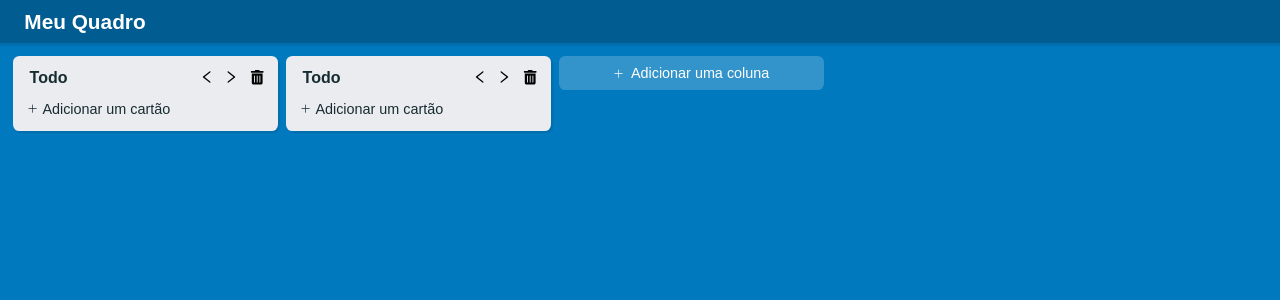
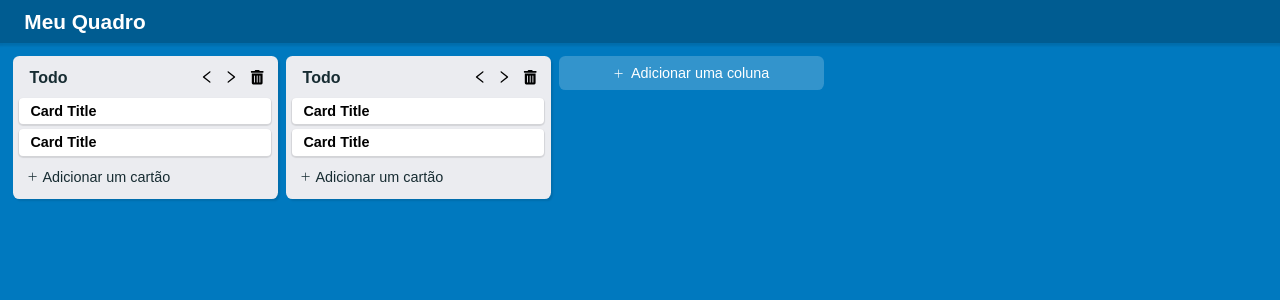
Before and after one commit to santanajoao/react-kanban-app, a React (Create React App) app: page / in a window 1280 px wide. Shown: the top 300 px of the page. Built offline with nearby package versions, Linux system fonts and the light colour scheme.

Commit message:
Kanban card implementado

```diff
--- a/src/components/AddColumnCard.jsx
+++ b/src/components/AddBoardColumn.jsx
@@ -1,13 +1,13 @@
 import React, { Component } from 'react';
-import '../styles/AddColumnCard.css';
+import '../styles/AddBoardColumn.css';
 import FormButton from './FormButton';
 
-export default class AddColumnCard extends Component {
+export default class AddBoardColumn extends Component {
   render() {
     return (
-      <div className="AddColumnCard">
+      <div className="AddBoardColumn">
         <FormButton
-          blockClassName="AddColumnCard"
+          blockClassName="AddBoardColumn"
           inputPlaceholder="Insira o título da coluna"
           openBtnText="Adicionar uma coluna"
           submitBtnText="Adicionar coluna"
--- /dev/null
+++ b/src/components/BoardCard.jsx
@@ -0,0 +1,24 @@
+import React, { Component } from 'react';
+import { FaTrashAlt } from 'react-icons/fa';
+import '../styles/BoardCard.css';
+
+export default class BoardCard extends Component {
+  render() {
+    return (
+      <div className="BoardCard">
+        <button
+          title="Remover cartão"
+          className="BoardCard__delete-btn"
+        >
+          <FaTrashAlt className="delete-btn-icon" />
+        </button>
+
+        <button
+          className="BoardCard__details-btn"
+        >
+          <h3 className="BoardCard__title">Card Title</h3>
+        </button>
+      </div>
+    );
+  }
+}
--- a/src/components/ColumnCard.jsx
+++ b/src/components/BoardColumn.jsx
@@ -3,50 +3,58 @@ import { AiOutlineLeft, AiOutlineRight } from 'react-icons/ai';
 import { FaTrashAlt } from 'react-icons/fa';
 import EditableTitle from './EditableTitle';
 import FormButton from './FormButton';
-import '../styles/ColumnCard.css';
+import '../styles/BoardColumn.css';
+import BoardCard from './BoardCard';
 
-export default class ColumnCard extends Component {
+export default class BoardColumn extends Component {
   render() {
     return (
-      <div className="ColumnCard">
-        <header className="ColumnCard__header">
+      <div className="BoardColumn">
+        <header className="BoardColumn__header">
           <EditableTitle
             initialText="Todo"
-            blockClassName="ColumnCard"
+            blockClassName="BoardColumn"
           />
 
-          <div className="ColumnCard__btns-wrapper">
-            <div className="ColumnCard__movement-btns-wrapper">
+          <div className="BoardColumn__btns-wrapper">
+            <div className="BoardColumn__movement-btns-wrapper">
               <button
                 type="button"
                 title="Mover para a esquerda"
-                className="ColumnCard__movement-btn"
+                className="BoardColumn__movement-btn"
               >
-                <AiOutlineLeft className="ColumnCard__movement-icon" />
+                <AiOutlineLeft className="BoardColumn__movement-icon" />
               </button>
               <button
                 type="button"
                 title="Mover para a direita"
-                className="ColumnCard__movement-btn"
+                className="BoardColumn__movement-btn"
               >
-                <AiOutlineRight className="ColumnCard__movement-icon" />
+                <AiOutlineRight className="BoardColumn__movement-icon" />
               </button>
             </div>
             <button
               type="button"
               title="Apagar coluna"
-              className="ColumnCard__delete-btn"
+              className="BoardColumn__delete-btn"
             >
-              <FaTrashAlt className="ColumnCard__delete-icon" />
+              <FaTrashAlt className="BoardColumn__delete-icon" />
             </button>
           </div>
         </header>
 
-        <ol></ol>
+        <ol className="BoardColumn__cards-list">
+          <li>
+            <BoardCard />
+          </li>
+          <li>
+            <BoardCard />
+          </li>
+        </ol>
 
-        <footer className="ColumnCard__footer">
+        <footer className="BoardColumn__footer">
           <FormButton
-            blockClassName="ColumnCard"
+            blockClassName="BoardColumn"
             inputPlaceholder="Insira o título do cartão"
             openBtnText="Adicionar um cartão"
             submitBtnText="Adicionar cartão"
--- a/src/components/ColumnsList.jsx
+++ b/src/components/ColumnsList.jsx
@@ -1,7 +1,7 @@
 import React, { Component } from 'react';
-import ColumnCard from './ColumnCard';
+import BoardColumn from './BoardColumn';
 import '../styles/ColumnsList.css';
-import AddColumnCard from './AddColumnCard';
+import AddBoardColumn from './AddBoardColumn';
 
 export default class ColumnsList extends Component {
   state = {
@@ -12,13 +12,13 @@ export default class ColumnsList extends Component {
     return (
       <ol className="ColumnsList">
         <li>
-          <ColumnCard />
+          <BoardColumn />
         </li>
         <li>
-          <ColumnCard />
+          <BoardColumn />
         </li>
         <li>
-          <AddColumnCard />
+          <AddBoardColumn />
         </li>
       </ol>
     );
--- a/src/components/FormButton.jsx
+++ b/src/components/FormButton.jsx
@@ -37,6 +37,7 @@ export default class FormButton extends Component {
               </button>
               <button
                 type="button"
+                title="Fechar"
                 onClick={ this.handleAddingStatus }
                 className={ `${blockClassName}__close-form-btn` }
               >
--- a/src/styles/AddColumnCard.css
+++ b/src/styles/AddBoardColumn.css
@@ -1,10 +1,10 @@
-.AddColumnCard {
+.AddBoardColumn {
   width: 100%;
   display: flex;
   flex-direction: column;
 }
 
-.AddColumnCard__plus-btn {
+.AddBoardColumn__plus-btn {
   background-color: rgb(255, 255, 255, 0.2);
   border-radius: 0.4rem;
   border: none;
@@ -17,19 +17,19 @@
   color: #fff;
 }
 
-.AddColumnCard__plus-btn-text {
+.AddBoardColumn__plus-btn-text {
   font-size: 0.9rem;
 }
 
-.AddColumnCard__plus-btn:hover {
+.AddBoardColumn__plus-btn:hover {
   background-color: rgb(255, 255, 255, 0.3);
 }
 
-.AddColumnCard__add-icon {
+.AddBoardColumn__add-icon {
   font-size: 0.7rem;
 }
 
-.AddColumnCard__form {
+.AddBoardColumn__form {
   background-color: #EBECF0;
   border-radius: 0.4em;
   padding: 0.4em;
@@ -38,7 +38,7 @@
   gap: 0.2rem;
 }
 
-.AddColumnCard__form-input {
+.AddBoardColumn__form-input {
   width: 100%;
   font-size: 0.9rem;
   padding: 0.4em;
@@ -46,13 +46,13 @@
   border: 2px solid skyblue;
 }
 
-.AddColumnCard__btns-wrapper {
+.AddBoardColumn__btns-wrapper {
   display: flex;
   align-items: center;
   gap: 0.3rem;
 }
 
-.AddColumnCard__submit-btn {
+.AddBoardColumn__submit-btn {
   background-color: #0079BF;
   color: white;
   font-weight: 600;
@@ -63,11 +63,11 @@
   border: none;
 }
 
-.AddColumnCard__submit-btn:hover {
+.AddBoardColumn__submit-btn:hover {
   background-color: rgb(0, 130, 200);
 }
 
-.AddColumnCard__close-form-btn {
+.AddBoardColumn__close-form-btn {
   display: flex;
   align-items: center;
   justify-content: center;
--- /dev/null
+++ b/src/styles/BoardCard.css
@@ -0,0 +1,56 @@
+.BoardCard {
+  --delete-btn-dimensions: 1.4rem;
+  width: 100%;
+  position: relative;
+  display: flex;
+  align-items: center;
+}
+
+.BoardCard:hover .BoardCard__details-btn {
+  background-color: rgb(245, 245, 245);
+}
+
+.BoardCard:hover > .BoardCard__delete-btn {
+  display: flex;
+}
+
+.BoardCard__delete-btn {
+  display: none;
+  position: absolute;
+  right: 0;
+  cursor: pointer;
+  margin: 0 0.7rem;
+  background-color: transparent;
+  border: none;
+  height: var(--delete-btn-dimensions);
+  width: var(--delete-btn-dimensions);
+  align-items: center;
+  justify-content: center;
+  border-radius: 0.3em;
+}
+
+.BoardCard__delete-btn:hover {
+  color: rgb(210, 0, 0);
+  background-color: rgb(0, 0, 0, 0.1);
+}
+
+.delete-btn-icon {
+  font-size: 0.8rem;
+}
+
+.BoardCard__details-btn {
+  cursor: pointer;
+  width: 100%;
+  background-color: white;
+  border: none;
+  border-radius: 0.3em;
+  padding: 0.3em 0.7rem;
+  padding-right: calc(0.7rem + var(--delete-btn-dimensions));
+  box-shadow: 0 1px 1px 1px rgb(0, 0, 0, 0.1);
+  text-align: left;
+}
+
+.BoardCard__title {
+  font-size: 0.9rem;
+  line-height: 1.3em;
+}
--- a/src/styles/ColumnCard.css
+++ b/src/styles/BoardColumn.css
@@ -1,13 +1,14 @@
-.ColumnCard {
+.BoardColumn {
   display: flex;
   flex-direction: column;
   background-color: #EBECF0;
   padding: 0.4rem;
   border-radius: 0.4rem;
   box-shadow: 2px 2px 2px rgb(0, 0, 0, 0.1);
+  gap: 0.3rem;
 }
 
-.ColumnCard__header {
+.BoardColumn__header {
   display: flex;
   flex-flow: row nowrap;
   align-items: flex-start;
@@ -17,7 +18,7 @@
   width: 100%;
 }
 
-.ColumnCard__editable-title {
+.BoardColumn__editable-title {
   font-size: 1rem;
   font-family: sans-serif;
   color: rgb(23, 44, 50);
@@ -26,11 +27,11 @@
   border-radius: 0.25em;
 }
 
-.ColumnCard__editable-title:hover {
+.BoardColumn__editable-title:hover {
   background-color: rgb(255, 255, 255, 0.7);
 }
 
-.ColumnCard__editable-title-input {
+.BoardColumn__editable-title-input {
   flex-grow: 1;
   border: 1px solid skyblue;
   border-radius: 0.25em;
@@ -40,19 +41,19 @@
   outline: none;
 }
 
-.ColumnCard__btns-wrapper {
+.BoardColumn__btns-wrapper {
   display: flex;
   align-items: center;
   gap: 0.4rem;
 }
 
-.ColumnCard__movement-btns-wrapper {
+.BoardColumn__movement-btns-wrapper {
   display: flex;
   align-items: center;
   gap: 0.2rem;
 }
 
-.ColumnCard__movement-btn {
+.BoardColumn__movement-btn {
   width: 1.3rem;
   height: 1.3rem;
   display: flex;
@@ -64,24 +65,24 @@
   border-radius: 0.3em;
 }
 
-.ColumnCard__movement-btn:hover,
-.ColumnCard__delete-btn:hover,
-.ColumnCard__plus-btn:hover {
+.BoardColumn__movement-btn:hover,
+.BoardColumn__delete-btn:hover,
+.BoardColumn__plus-btn:hover {
   background-color: rgb(0, 0, 0, 0.07);
 }
 
-.ColumnCard__movement-btn:active,
-.ColumnCard__delete-btn:active,
-.ColumnCard__plus-btn:active {
+.BoardColumn__movement-btn:active,
+.BoardColumn__delete-btn:active,
+.BoardColumn__plus-btn:active {
   background-color: rgb(0, 0, 0, 0.13);
 }
 
-.ColumnCard__movement-icon {
+.BoardColumn__movement-icon {
   font-size: 1rem;
   color: #000;
 }
 
-.ColumnCard__delete-btn {
+.BoardColumn__delete-btn {
   background-color: transparent;
   border: none;
   width: 1.3rem;
@@ -93,21 +94,32 @@
   border-radius: 0.3em;
 }
 
-.ColumnCard__delete-btn:hover > .ColumnCard__delete-icon {
-  color: #be0000;
+.BoardColumn__delete-btn:hover > .BoardColumn__delete-icon {
+  color: #d20000;
 }
 
-.ColumnCard__delete-icon {
+.BoardColumn__delete-icon {
   font-size: 0.9rem;
 }
 
-.ColumnCard__form {
+.BoardColumn__cards-list {
+  width: 100%;
+  display: flex;
+  flex-direction: column;
+  gap: 0.3rem;
+}
+
+.BoardColumn__cards-list > li {
+  width: 100%;
+}
+
+.BoardColumn__form {
   display: flex;
   flex-direction: column;
   gap: 0.1rem;
 }
 
-.ColumnCard__form-input {
+.BoardColumn__form-input {
   width: 100%;
   font-size: 0.9rem;
   padding: 0.4em;
@@ -116,13 +128,13 @@
   outline: none;
 }
 
-.ColumnCard__btns-wrapper {
+.BoardColumn__btns-wrapper {
   display: flex;
   align-items: center;
   gap: 0.3rem;
 }
 
-.ColumnCard__submit-btn {
+.BoardColumn__submit-btn {
   background-color: #0079BF;
   color: white;
   font-weight: 600;
@@ -133,11 +145,11 @@
   border: none;
 }
 
-.ColumnCard__submit-btn:hover {
+.BoardColumn__submit-btn:hover {
   background-color: rgb(0, 130, 200);
 }
 
-.ColumnCard__close-form-btn {
+.BoardColumn__close-form-btn {
   display: flex;
   align-items: center;
   justify-content: center;
@@ -147,7 +159,7 @@
   cursor: pointer;
 }
 
-.ColumnCard__plus-btn {
+.BoardColumn__plus-btn {
   border: none;
   background-color: transparent;
   padding: 0.5rem;
@@ -160,10 +172,10 @@
   gap: 0.3em;
 }
 
-.ColumnCard__add-icon {
+.BoardColumn__add-icon {
   font-size: 0.7rem;
 }
 
-.ColumnCard__plus-btn-text {
+.BoardColumn__plus-btn-text {
   font-size: 0.9rem;
 }
```
